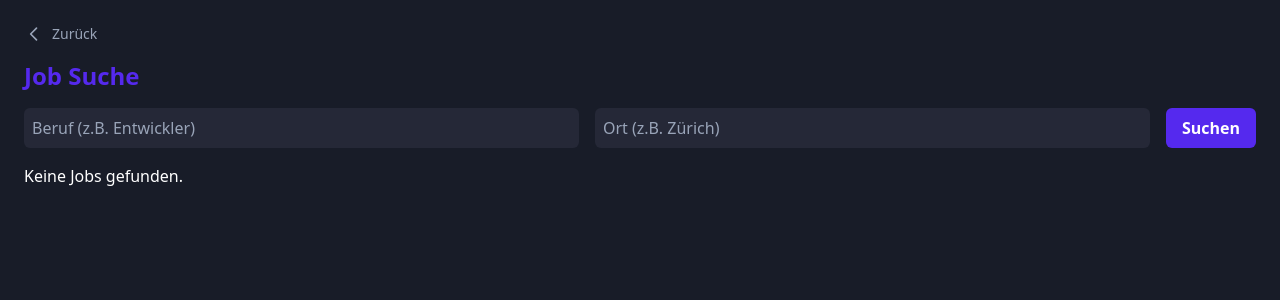
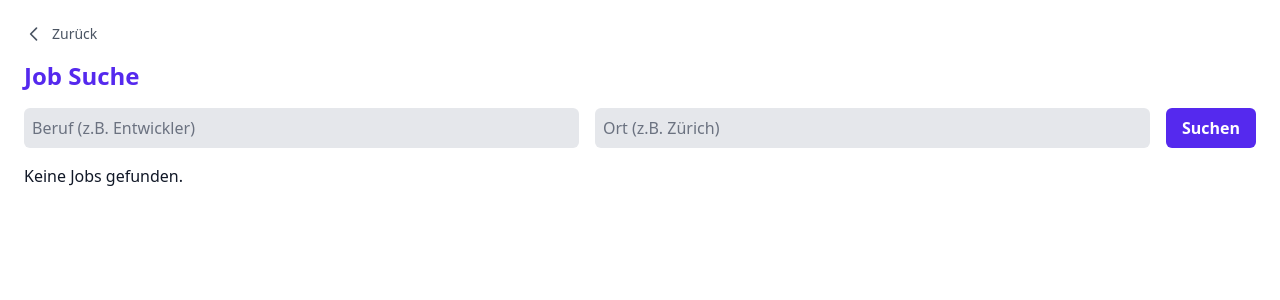
Before and after one commit to LuisAll12/ApplI, a Vue app: page /job-search in a window 1280 px wide. Shown: the top 300 px of the page. Built offline with nearby package versions, Linux system fonts and the light colour scheme.

Commit message:
feat: enhance JobSearch component with improved styling and layout

```diff
--- a/src/components/Chat/JobSearch.vue
+++ b/src/components/Chat/JobSearch.vue
@@ -1,7 +1,7 @@
 <template>
-  <div class="p-6 bg-[#181c28] min-h-screen text-white space-y-4">
+  <div class="p-6 bg-white dark:bg-gray-dark-700 min-h-screen text-gray-900 dark:text-white space-y-4">
     <!-- Zurück-Button -->
-    <button @click="goBack" class="flex items-center gap-2 text-sm text-[#99a4b8] hover:text-white">
+    <button @click="goBack" class="flex items-center gap-2 text-sm text-gray-600 dark:text-gray-light-300 hover:text-primary">
       <svg xmlns="http://www.w3.org/2000/svg" class="h-5 w-5" fill="none" viewBox="0 0 24 24" stroke="currentColor">
         <path stroke-linecap="round" stroke-linejoin="round" stroke-width="2" d="M15 19l-7-7 7-7" />
       </svg>
@@ -11,17 +11,23 @@
     <h2 class="text-2xl font-bold text-primary">Job Suche</h2>
 
     <div class="flex flex-col md:flex-row gap-4">
-      <input v-model="searchParams.what" placeholder="Beruf (z.B. Entwickler)"  class="p-2 rounded-md bg-[#252837] text-white placeholder-[#99a4b8] w-full" />
-      <input v-model="searchParams.where" placeholder="Ort (z.B. Zürich)" class="p-2 rounded-md bg-[#252837] text-white placeholder-[#99a4b8] w-full" />
-      <button @click="searchJobs" class="bg-primary hover:bg-[#8d6eef] text-white font-semibold py-2 px-4 rounded-md">Suchen</button>
+      <input v-model="searchParams.what" placeholder="Beruf (z.B. Entwickler)"
+              class="p-2 rounded-md bg-gray-200 dark:bg-gray-dark-500 text-gray-900 dark:text-white placeholder-gray-500 dark:placeholder-gray-light-300 w-full" />
+
+      <input v-model="searchParams.where" placeholder="Ort (z.B. Zürich)"
+              class="p-2 rounded-md bg-gray-200 dark:bg-gray-dark-500 text-gray-900 dark:text-white placeholder-gray-500 dark:placeholder-gray-light-300 w-full" />
+
+      <button @click="searchJobs" class="bg-primary hover:bg-primary-light text-white font-semibold py-2 px-4 rounded-md">
+        Suchen
+      </button>
     </div>
 
     <div v-if="loading">Lade Jobs...</div>
 
     <ul v-if="jobs.length" class="space-y-2">
-      <li v-for="job in jobs" :key="job.id" class="p-4 bg-[#252837] rounded-md hover:bg-[#2f3646] space-y-1">
+      <li v-for="job in jobs" :key="job.id" class="p-4 bg-gray-100 dark:bg-gray-dark-600 rounded-md hover:bg-gray-200 dark:hover:bg-gray-dark-500 space-y-1">
         <h3 class="text-lg font-semibold">{{ job.title }}</h3>
-        <p>{{ job.company.display_name }} – {{ job.location.display_name }}</p>
+        <p class="text-gray-700 dark:text-gray-light-300">{{ job.company.display_name }} – {{ job.location.display_name }}</p>
         <a :href="job.redirect_url" target="_blank" class="text-secondary underline">Zum Job</a>
         <div class="pt-2">
           <button @click="startChat(job)" class="bg-secondary hover:bg-[#58cae7] text-black font-semibold py-1 px-3 rounded-md">
@@ -34,6 +40,7 @@
     <div v-else-if="!loading">Keine Jobs gefunden.</div>
   </div>
 </template>
+
 
 <script setup>
 import { ref } from 'vue'
```
